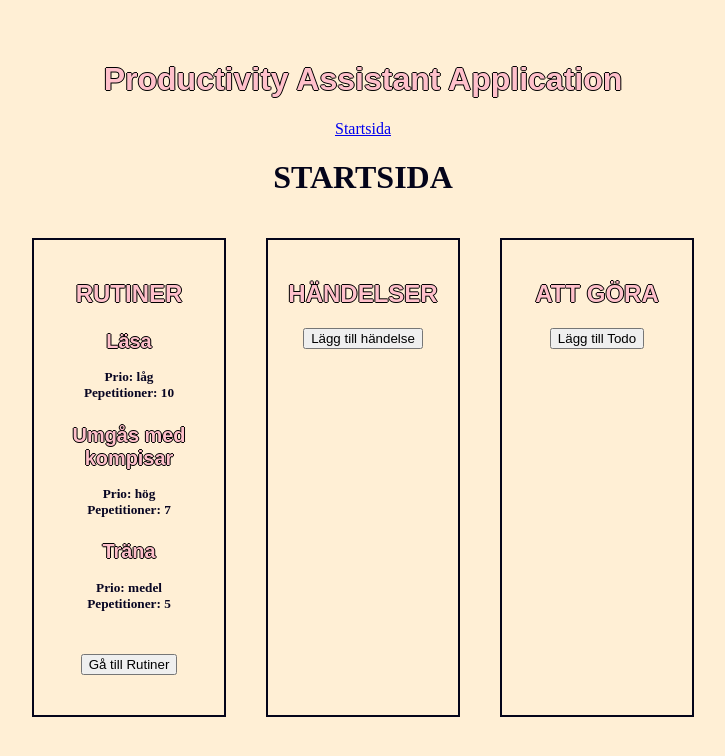
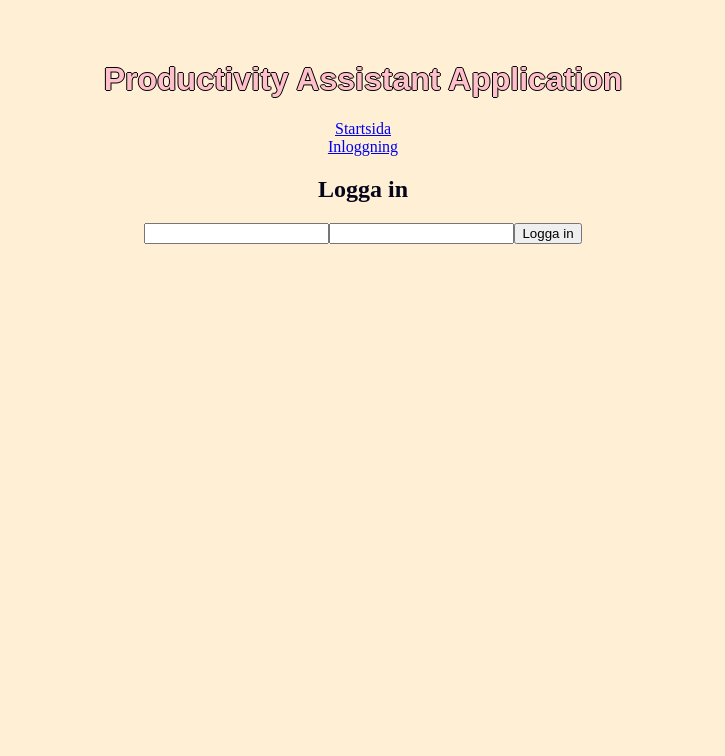
Before and after one commit to yolandaatt/Productivity-App, a React (Vite) app: page / in a window 1280 px wide. Shown: the top 756 px of the page, without its empty margins (277-1002 px from the left). Built offline with nearby package versions, Linux system fonts and the light colour scheme.

Commit message:
INLOGG!!!!

```diff
--- a/src/App.jsx
+++ b/src/App.jsx
@@ -1,6 +1,6 @@
 import { useState } from 'react'
 import { useEffect } from 'react'
-import { Routes, Route } from "react-router-dom"
+import { Routes, Route, useNavigate } from "react-router-dom"
 import Startsida from './Startsida'
 import './App.css'
 import Habitsx from './Habits.componenter/Habits'
@@ -8,12 +8,40 @@ import NewHabit from './Habits.componenter/NewHabit'
 import Navigation from './Componenter/Navigation'
 import Events from "./Components/Events";
 import EventForm from "./Components/EventForm";
-import StartPage from "./Components/StartPage";
 import TodoWrapper from "./Components/TodoWrapper";
+
+
+import Login from './Login'
 
 
 
 function App() {
+  const navigate = useNavigate()
+
+  const defaultusers = [
+    {
+      profil: "Melissa",
+      userId: 1,
+      inlog: {username: "Melissa_96", password:"123"},
+
+    },
+    {
+      profil: "Ellen",
+      userId: 2,
+      inlog: {username: "Ellen_97", password: "456"}
+
+    },
+    {
+      profil: "Yolanda",
+      userId: 3,
+      inlog: {username: "Yolanda_98", password: "789"}
+    }
+  ]
+
+  const [users, setUsers] = useState(() => {
+    const savedUsers = localStorage.getItem("users")
+    return savedUsers ? JSON.parse(savedUsers) : defaultusers })
+
 
 
   const defaultHabits = [
@@ -21,46 +49,55 @@ function App() {
       title: "Träna",
       priority: "medel",
       rep: 5,
+      userId: 1,
   },
   {
       title: "Plugga",
       priority: "hög",
       rep: 4,
+      userId: 1,
   },
   {
       title: "Meditera",
       priority: "låg",
       rep: 2,
+      userId: 1,
   },
   {
     title: "Läsa",
     priority: "låg",
     rep: 10,
+    userId: 2,
   },
   {
     title: "Måla",
     priority: "låg",
     rep: 5,
+    userId: 2,
   },
   {
     title: "Mindfullness",
     priority: "medel",
-    rep: 1,
+    rep: 2,
+    userId: 2,
   },
   {
     title: "Simma",
     priority: "låg",
     rep: 2,
+    userId: 3,
   },
   {
     title: "Umgås med kompisar",
     priority: "hög",
     rep: 7,
+    userId: 3,
   },
   {
     title: "Lägga sig tidigt",
     priority: "hög",
     rep: 5,
+    userId: 3,
   }
   ]
 
@@ -70,10 +107,31 @@ function App() {
       return savedHabits ? JSON.parse(savedHabits) : defaultHabits })
 
 
+  const [currentUser, setCurrentUser] = useState(null);
+
   useEffect( () => {
     localStorage.setItem("habits", JSON.stringify(habits))
-  }, [habits]
-  )
+  }, [habits])
+
+  useEffect(() => {
+    if (!localStorage.getItem("users")) {
+        localStorage.setItem("users", JSON.stringify(defaultusers));
+    }}, []);
+
+  const handleLogin = (user) => {
+    setCurrentUser(user)
+    navigate("/start")
+  }
+
+  const handleLogout = () => {
+    setCurrentUser(null)
+    navigate("/")
+  }
+
+  const getUserHabits = () => {
+    if(!currentUser) return []
+    return habits.filter((habit) => habit.userId === currentUser.userId)
+  }
 
   const addHabit = (habit) => {
     setHabits([...habits, habit])
@@ -84,6 +142,8 @@ function App() {
   const addEvent = (newEvent) => {
       setEvents((prevEvents) => [...prevEvents, newEvent])
   }
+
+
 
   return (
     <>
@@ -99,15 +159,24 @@ function App() {
 
     <Routes>
 
-      <Route path="/" element={<Startsida habits={habits}/>} />
-      <Route path="/habits" element={<Habitsx habits={habits} setHabits={setHabits}/>}/>
+    <Route path="/" element = {<Login onLogin={handleLogin}/>} />
+      <Route path="/start" element={<Startsida habits={getUserHabits()}/>} />
+      <Route path="/habits" element={<Habitsx habits={getUserHabits()} setHabits={setHabits}/>}/>
       <Route path="/newhabit" element={<NewHabit addHabit={addHabit}/>}/>
-      <Route path = "/s" element = {<StartPage/>} />
         <Route path = "/EventForm" element= {<EventForm addEvent={addEvent} />} />
         <Route path = "/Events" element = {<Events events = {events}/>} />
         <Route path = "/TodoWrapper" element = {<TodoWrapper/>} />
 
+
     </Routes>
+
+    {currentUser &&
+    <div>
+      <h2>Välkommen, {currentUser.profil}</h2>
+      <button onClick={handleLogout}>Logga ut</button>
+    </div>
+
+      }
 
     </>
   )
--- a/src/Componenter/Navigation.jsx
+++ b/src/Componenter/Navigation.jsx
@@ -6,7 +6,9 @@ const Navigation = () => {
         <>
         <nav>
 
-                <Link to="/">Startsida</Link>
+                <Link to="/start">Startsida</Link>
+                <br></br>
+                <Link to="/">Inloggning</Link>
 
         </nav>
         </>
--- a/src/Habits.componenter/NewHabit.jsx
+++ b/src/Habits.componenter/NewHabit.jsx
@@ -6,12 +6,13 @@ function NewHabit({addHabit}) {
     let [title, setTitle] = useState("")
     let [priority, setPriority] = useState("")
     let [rep, setRep] = useState("")
+    let [userId, setUserId] = useState("")
 
     let nav = useNavigate()
 
     const handleAddHabit = () => {
 
-        if (!title || !priority || !rep) {
+        if (!title || !priority || !rep || !userId) {
             alert("STOP! Alla fält måste vara ifyllda för att lägga till ny rutin!");
             return;
         }
@@ -20,6 +21,7 @@ function NewHabit({addHabit}) {
             title,
             priority,
             rep,
+            userId,
         });
         nav("/habits");
     };
@@ -31,7 +33,6 @@ function NewHabit({addHabit}) {
     <input type="text" placeholder="Titel"
      onChange= {e => setTitle(e.target.value)}/>
      <br/>
-
      <label for="prio" style={{backgroundColor:"white", color:"grey", border:"solid 1px"}}>Välj prioritet: </label>
       <select id="prio" style={{width:"79px"}} onChange={(e) => setPriority(e.target.value)} value={priority}>
        <option value="">Välj </option>
@@ -40,15 +41,23 @@ function NewHabit({addHabit}) {
        <option value="hög">hög</option>
       </select>
     <br/>
-
     <input type="number" placeholder="Repetitioner"
     onChange= {e => setRep(e.target.value)}/>
+     <br/>
+
+
+     <label for="x" style={{backgroundColor:"white", color:"grey", border:"solid 1px"}}>Vem skapar detta? </label>
+     <select id="x" onChange={(e) => setUserId(Number(e.target.value))} value={userId}>
+     <option value="">Välj skapare:</option>
+     <option value={1}>Melissa</option>
+     <option value={2}>Ellen</option>
+     <option value={3} >Yolanda</option>
+     </select>
 
      <br/>
      <button style={{margin:"10px"}} onClick={handleAddHabit}>Lägg till Rutin</button>
       <br></br>
       <button style={{color:"gray", fontSize:"small"}} onClick={() => nav(-1)}>Avbryt</button>
-
         </>
     )
      }
--- /dev/null
+++ b/src/Login.jsx
@@ -0,0 +1,47 @@
+import { useState } from "react"
+
+function Login ({ onLogin }) {
+
+const [username, setUsername] = useState("")
+const [password, setPassword] = useState("")
+
+const handleLogin = () => {
+    const users = JSON.parse(localStorage.getItem("users"))
+    console.log("Loaded users from localStorage:", users); // Lägg till för felsökning
+    console.log("Input username:", username, "Input password:", password); // Kontrollera inmatade värden
+
+    const user = users.find((u) =>
+        u.inlog.username.trim() === username.trim() && u.inlog.password.trim() === password.trim())
+
+    if (user) {
+    onLogin(user)
+}
+    else {
+    alert("Fel användarnamn/lösen")
+}}
+
+
+    return(
+        <>
+        <div>
+        <h2>Logga in</h2>
+        <input type="text" value={username}
+        onChange={(e) => setUsername(e.target.value)}/>
+
+        <input type="password" value={password}
+        onChange={(e) => setPassword(e.target.value)}/>
+
+        <button onClick={handleLogin}
+        >Logga in</button>
+        </div>
+
+
+
+        </>
+    )
+ }
+
+
+
+
+export default Login
```
Also changed, not shown: src/Registrera.jsx (added, +10 -0 lines). Lines whose indentation alone changed are shown as unchanged.
